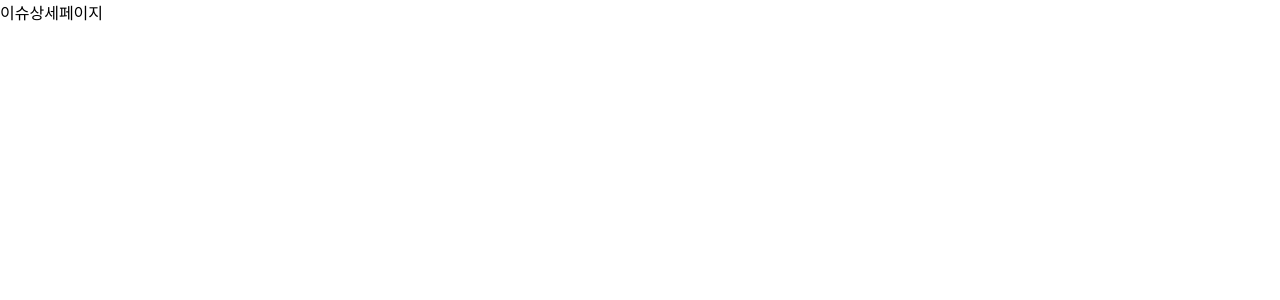
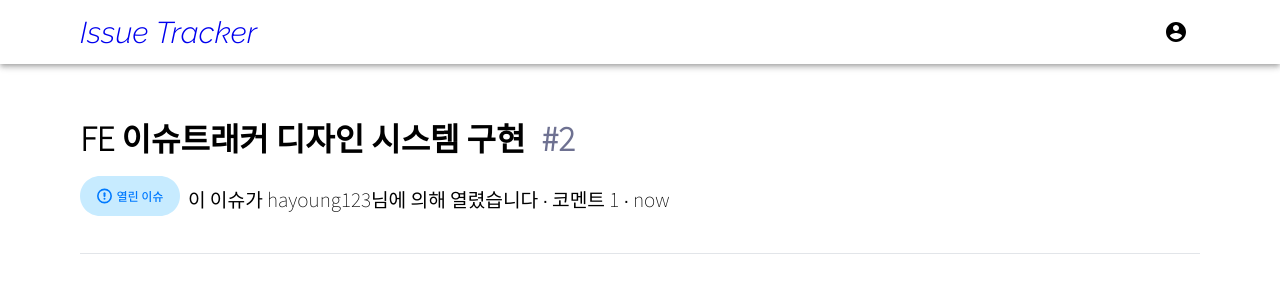
Before and after one commit to codesquad-members-2021/issue-tracker, a React (Create React App) app in the folder frontend/: page /detail in a window 1280 px wide. Shown: the top 300 px of the page. Built offline with nearby package versions, Linux system fonts and the light colour scheme.

Commit message:
style:(#75) 디테일 페이지 헤더 마크업

```diff
--- a/frontend/src/components/header/Header.tsx
+++ b/frontend/src/components/header/Header.tsx
@@ -84,7 +84,7 @@ interface StyleProps {
 }
 
 const HeaderBlock = styled.div<StyleProps>`
-  display: ${({ isLogin }) => (isLogin ? 'block' : 'none')};
+  /* display: ${({ isLogin }) => (isLogin ? 'block' : 'none')}; */
   .login__profile-img {
     width: 30px;
     height: 30px;
--- a/frontend/src/page/detailIssuePage/DetailIssuePage.tsx
+++ b/frontend/src/page/detailIssuePage/DetailIssuePage.tsx
@@ -1,4 +1,103 @@
-export default function DetailIssuePage(){
+import {
+  CommentType,
+  LabelType,
+  MilestoneType,
+  UserType,
+} from 'components/common/tabModal/tapDataType';
+import React from 'react';
+import styled from 'styled-components';
+import DetailIssueHeader from 'page/detailIssuePage/detailHeader/DetailIssueHeader';
 
-  return <div>이슈상세페이지</div>
+interface Props {}
+//api에 작성자가 누구인지 있어야될 것 같다.
+export interface DetailIssueType {
+  id: number;
+  title: string;
+  status: boolean;
+  createdDateTime: string;
+  comments: Array<CommentType> | [];
+  assignees: Array<UserType> | [];
+  labels: Array<LabelType> | [];
+  milestone: MilestoneType | null;
 }
+
+export default function DetailIssuePage({}: Props) {
+  const pagePaths = window.location.pathname.split('/');
+  const issueNum = +pagePaths[pagePaths.length - 1];
+  //issueNum으로 fetch
+
+  const issueData = sampleData; //fetch해온 데이터 사용예정
+
+  return (
+    <DetailIssuePageBlock>
+      <DetailIssueHeader issueData={issueData} />
+    </DetailIssuePageBlock>
+  );
+}
+
+const DetailIssuePageBlock = styled.div`
+  padding: 50px 80px;
+`;
+
+const sampleData = {
+  id: 2,
+  title: '이슈 2',
+  status: true,
+  createdDateTime: '2021-06-18T21:37:13.027',
+  comments: [
+    {
+      id: 2,
+      userName: 'eNoLJ',
+      comment: '이슈 내용',
+      createdDateTime: '2021-06-18T21:37:13.029',
+      author: false,
+      owner: true,
+    },
+  ],
+  assignees: [
+    {
+      id: 1,
+      image: 'https://avatars.githubusercontent.com/u/63284310?v=4',
+      userName: 'eNoLJ',
+      assigned: true,
+    },
+    {
+      id: 2,
+      image: 'https://avatars.githubusercontent.com/u/68000537?v=4',
+      userName: 'janeljs',
+      assigned: true,
+    },
+  ],
+  labels: [
+    {
+      id: 1,
+      name: 'bug',
+      color: {
+        backgroundColorCode: '#F47378',
+        textColorCode: '#000000',
+      },
+      description: 'bug fix',
+      checked: true,
+    },
+    {
+      id: 2,
+      name: 'feature',
+      color: {
+        backgroundColorCode: '#6BD089',
+        textColorCode: '#000000',
+      },
+      description: 'new feature',
+      checked: true,
+    },
+  ],
+  milestone: {
+    id: 2,
+    title: 'M2',
+    description: 'M2 마일스톤에 대한 설명',
+    createdDateTime: '2021-06-18T21:35:00',
+    dueDate: '2021-06-21',
+    openedIssueCount: 1,
+    closedIssueCount: 0,
+    checked: true,
+  },
+};
--- /dev/null
+++ b/frontend/src/page/detailIssuePage/detailHeader/DetailIssueHeader.tsx
@@ -0,0 +1,54 @@
+import React from 'react';
+import styled from 'styled-components';
+import Title from 'components/atom/Title';
+import { DetailIssueType } from 'page/detailIssuePage/DetailIssuePage';
+import { timeChecker } from '../../../util/util';
+import DetailIssueStatus from './DetailIssueStatus';
+
+interface Props {
+  issueData: DetailIssueType;
+}
+
+export default function DetailIssueHeader({
+  issueData: { id, status, title, createdDateTime, comments },
+}: Props) {
+  const issueNumber = `#${id}`;
+  const passedTime = timeChecker(createdDateTime);
+  const author = 'hayoung123'; // 임시 author api author필요
+  const headerInfo = `이 이슈가 ${author}님에 의해 열렸습니다 ∙ 코멘트 ${comments.length} ∙ ${passedTime}`;
+  return (
+    <DetailIssueHeaderBlock>
+      <div className='header__title'>
+        <Title className='issue__title'>FE 이슈트래커 디자인 시스템 구현</Title>
+        <Title className='issue__number'>{issueNumber}</Title>
+      </div>
+      <div className='header__description'>
+        <DetailIssueStatus status={status} />
+        <div className='issue__info'>{headerInfo}</div>
+      </div>
+    </DetailIssueHeaderBlock>
+  );
+}
+
+const DetailIssueHeaderBlock = styled.div`
+  padding-bottom: 2rem;
+  border-bottom: ${({ theme }) => `1px solid ${theme.color.lineGrey}`};
+
+  .header__title {
+    font-size: 2rem;
+    display: flex;
+    margin-bottom: 1rem;
+    .issue__number {
+      color: ${({ theme }) => theme.color.fontGrey};
+      margin-left: 1rem;
+    }
+  }
+  .header__description {
+    display: flex;
+    align-items: center;
+    .issue__info {
+      font-size: 1.2rem;
+      margin-left: 8px;
+    }
+  }
+`;
--- /dev/null
+++ b/frontend/src/page/detailIssuePage/detailHeader/DetailIssueStatus.tsx
@@ -0,0 +1,14 @@
+import React from 'react';
+import styled from 'styled-components';
+import { ReactComponent as OpenIcon } from 'assets/icon/LabelLargeOpen.svg';
+import { ReactComponent as CloseIcon } from 'assets/icon/LabelLargeClose.svg';
+
+interface Props {
+  status: boolean;
+}
+
+export default function DetailIssueStatus({ status }: Props) {
+  return <DetailIssueStatusBlock>{status ? <OpenIcon /> : <CloseIcon />}</DetailIssueStatusBlock>;
+}
+
+const DetailIssueStatusBlock = styled.div``;
--- a/frontend/src/util/util.ts
+++ b/frontend/src/util/util.ts
@@ -14,3 +14,7 @@ export function timeChecker(createDate: string) {
   if (passedSeconds / min >= 1) return `${Math.ceil(passedSeconds / min)} minutes ago`;
   return 'now';
 }
+
+export const add1 = (num: number) => {
+  return num + 1;
+};
```
Also changed, not shown: frontend/src/components/common/tabModal/tapDataType.ts (+9 -0 lines), frontend/src/assets/icon/LabelLargeClose.svg (added), frontend/src/assets/icon/LabelLargeOpen.svg (added).
